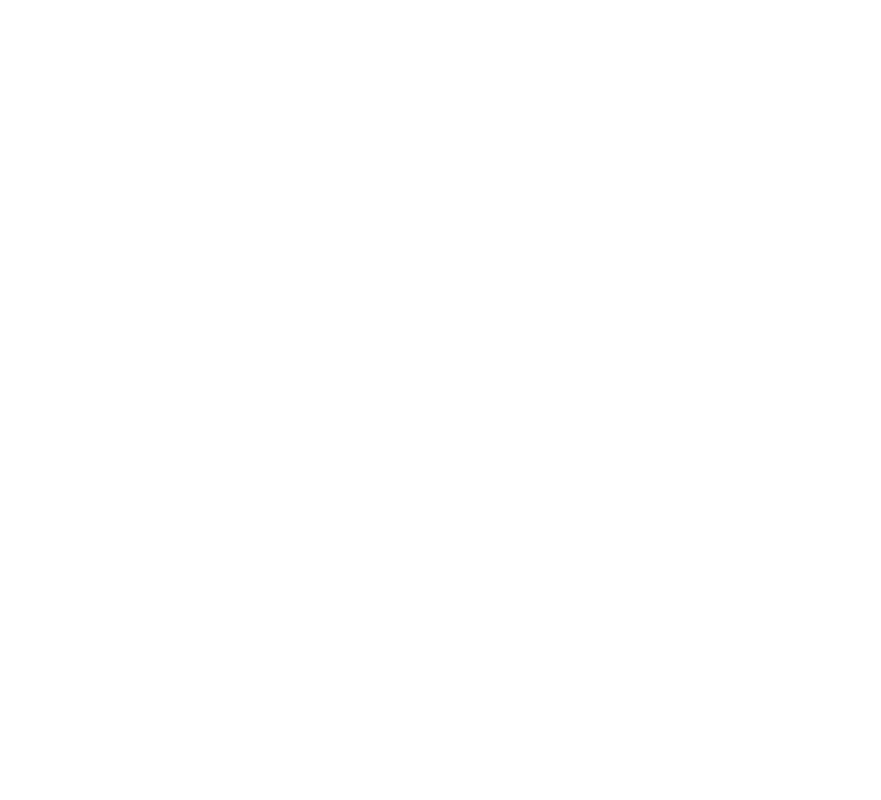
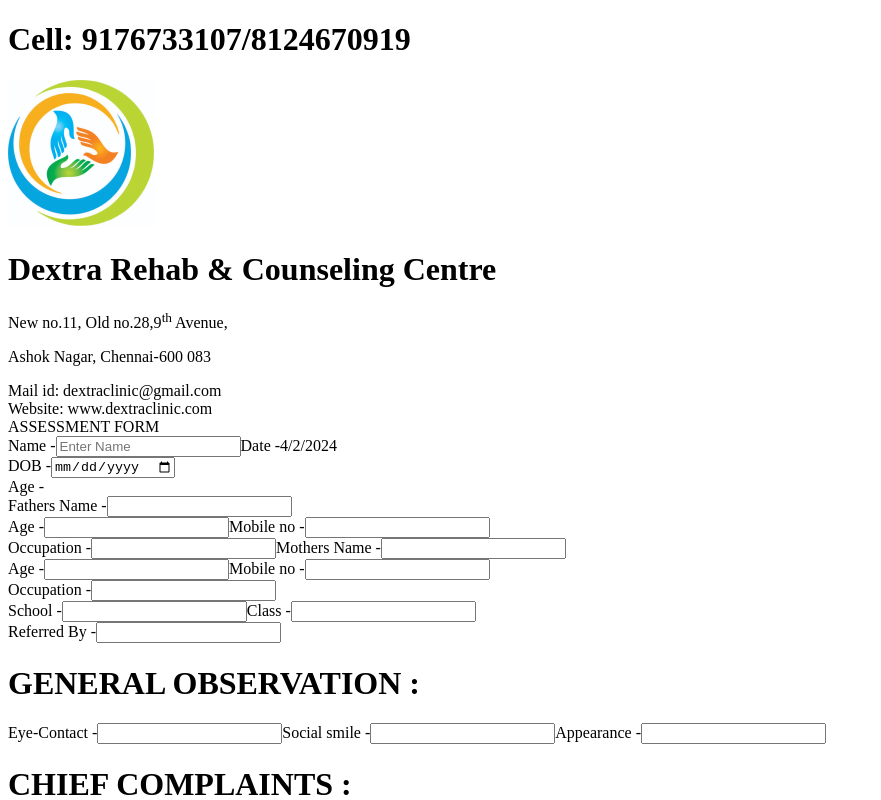
Before and after one commit to SWAGATSWAROOP/AssesmentApp, a React (Vite) app in the folder src/renderer/: page / in a window 1280 px wide. Shown: the top 800 px of the page, without its empty margins (0-881 px from the left). Built offline with nearby package versions, Linux system fonts and the light colour scheme.

Commit message:
Add AssesmentForm component to App.jsx

```diff
--- a/src/renderer/src/App.jsx
+++ b/src/renderer/src/App.jsx
@@ -1,8 +1,7 @@
-
+import AssesmentForm from './components/assesmentformview'
 
 const App = () => {
-
+  return <AssesmentForm />
 }
 
-
 export default App
```
Also changed, not shown: 1 other file (tests, documents, lock files or other folders).
